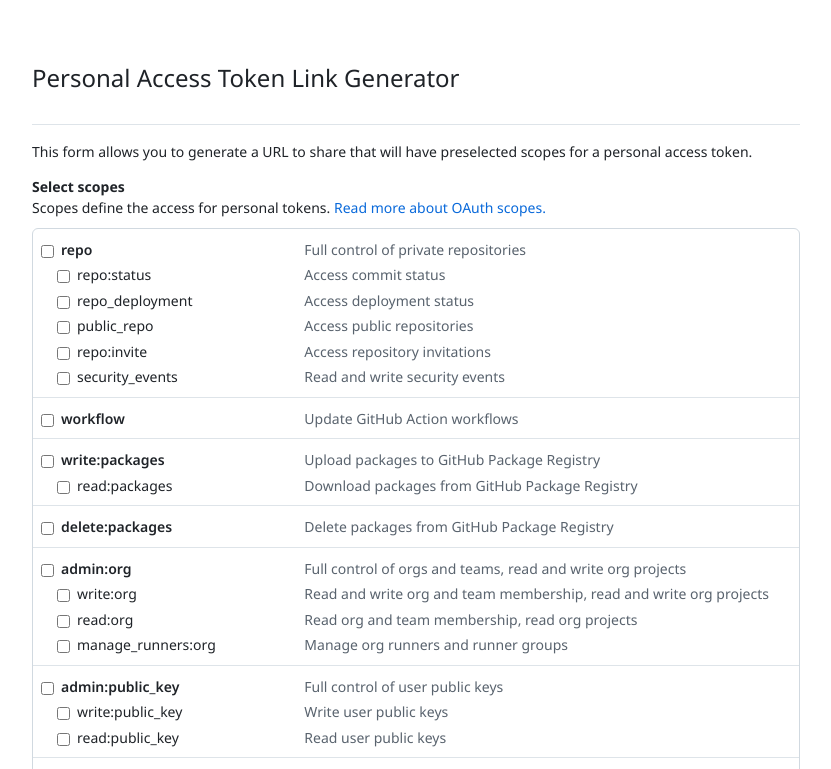
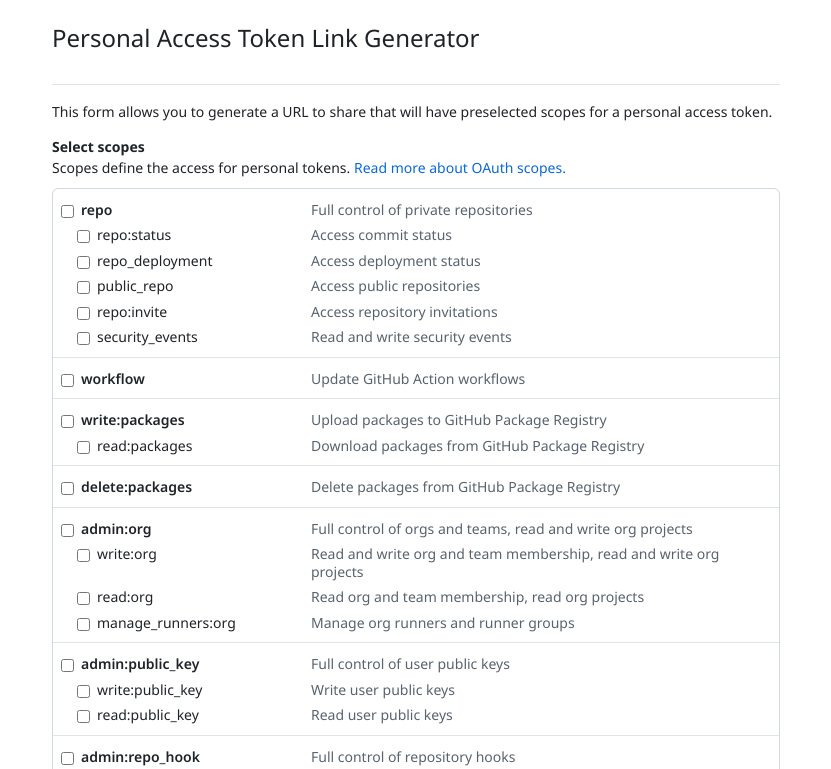
Before and after one commit to austenstone/pat-url-generator, a plain HTML site: page index.html in a window 1280 px wide. Shown: the top 769 px of the page, without its empty margins (209-1040 px from the left). Drawn offline with Linux system fonts and the light colour scheme.

Commit message:
Update index.html

```diff
--- a/index.html
+++ b/index.html
@@ -8,7 +8,7 @@
     display: flex;
     justify-content: center;
     align-items: center;
-    margin: 40px 0;
+    margin: 0 0 40px 0;
   }
 
   .footer {
@@ -2486,7 +2486,7 @@
 
 <body>
   <div class="container">
-    <div style="width: 768px;max-width: 100%;">
+    <div style="width: 768px;max-width: 100%;box-sizing: border-box;padding: 0 20px;">
 
       <div data-view-component="true" class="Subhead">
         <h2 data-view-component="true" class="Subhead-heading Subhead-heading--large">
```
